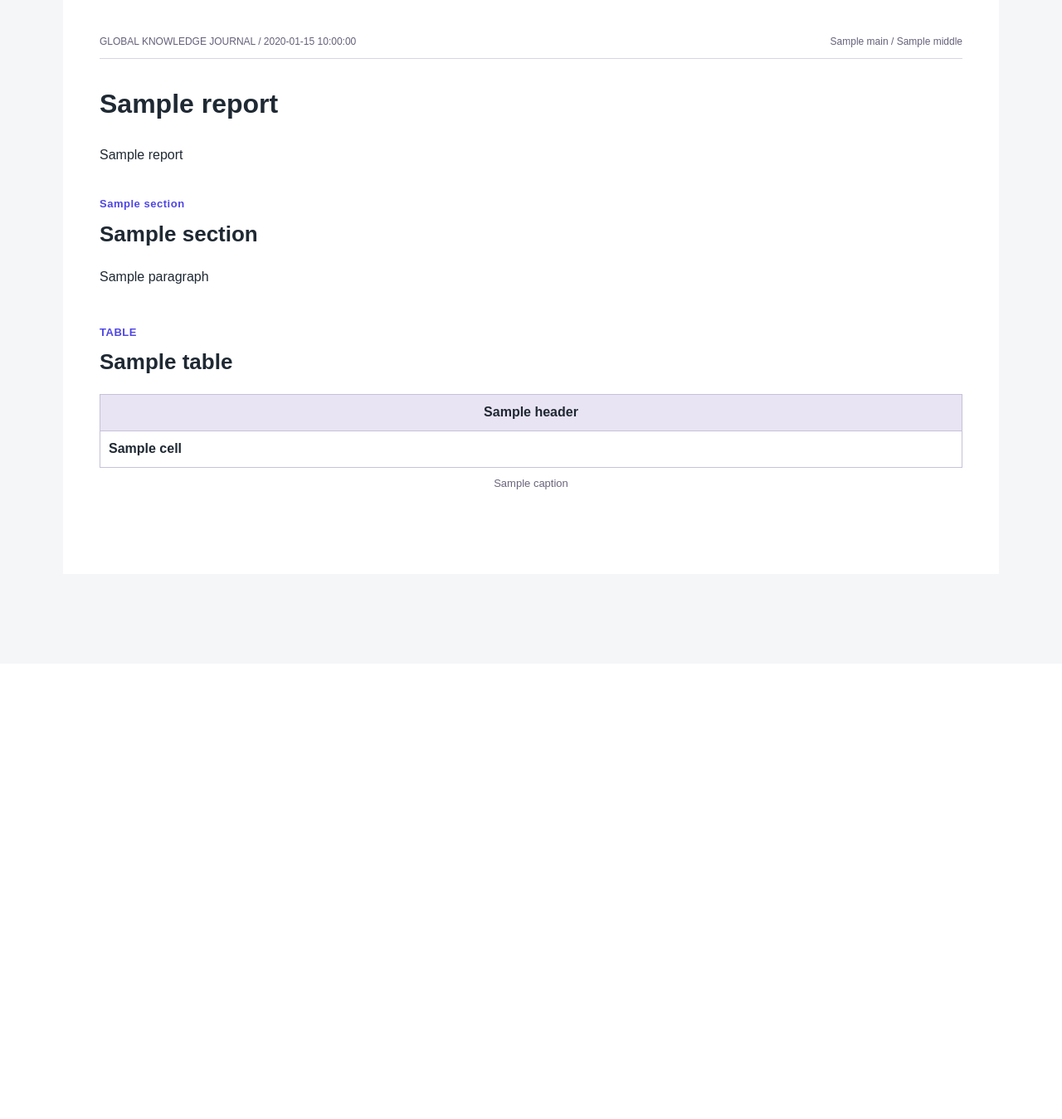
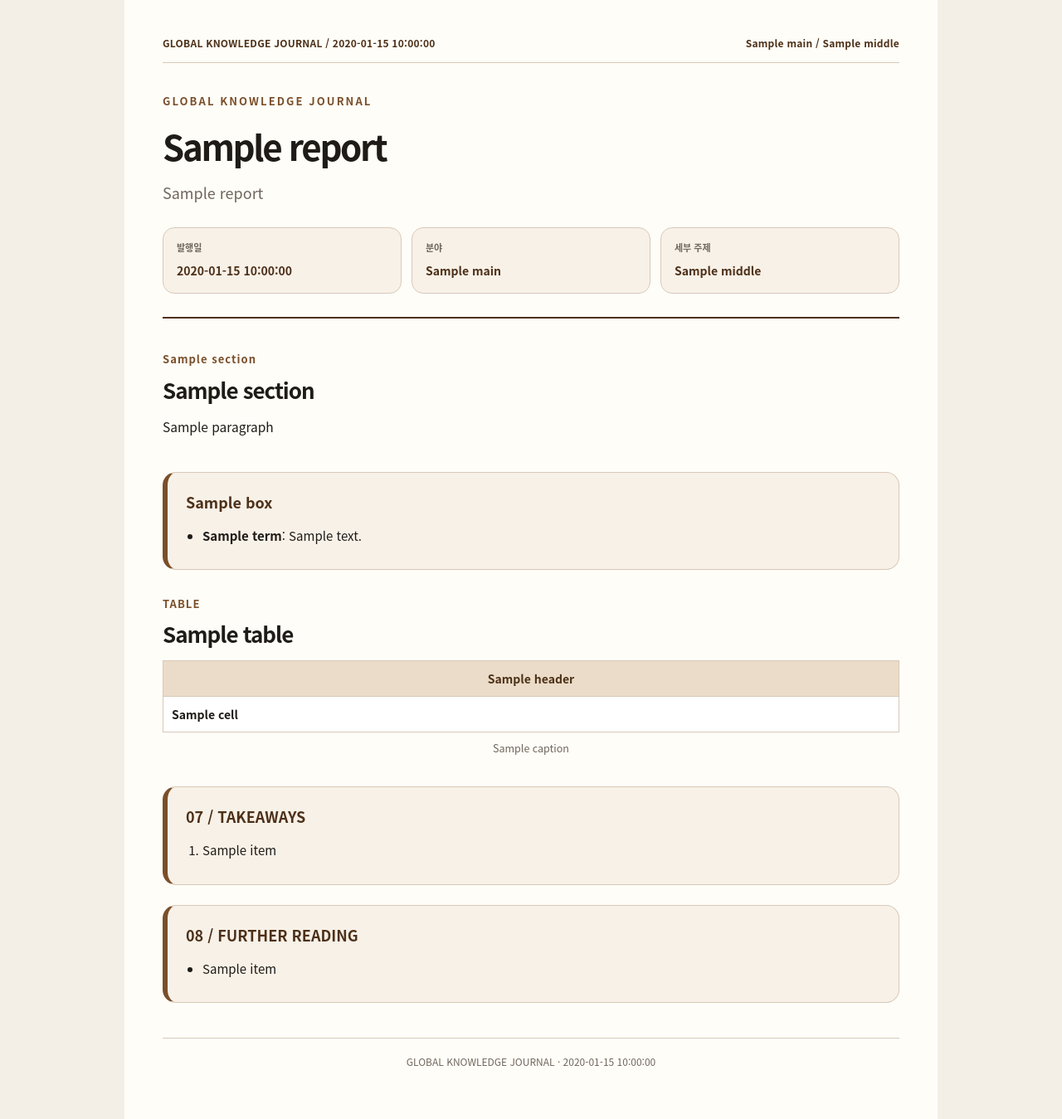
Before and after one commit to jona0214-rgb/global-knowledge-journal, a Python web app: template templates/report.html.j2 in a window 1280 px wide. Shown: the whole page at 83% size. Before the commit the page ends 590 px from the top, so only its background shows below. Run offline with Jinja, Linux system fonts and the light colour scheme; the template is opened without the code that fills it: most values are stand-ins (such as "Sample title", 1, 10 or a date in 2020).

Commit message:
fix: improve report template and korean pdf fonts

```diff
--- a/templates/report.html.j2
+++ b/templates/report.html.j2
@@ -1,57 +1,434 @@
-<!doctype html>
+<!DOCTYPE html>
 <html lang="ko">
 <head>
-<meta charset="utf-8">
-<title>{{ report.date }} {{ report.title }}</title>
+<meta charset="utf-8" />
+<title>{{ report.title }}</title>
+
 <style>
-@page { size: A4; margin: 18mm 18mm 16mm; }
-body { margin: 0; font-family: "Noto Sans KR", "NanumBarunGothic", sans-serif; color: #1f2933; background: #f4f6f8; line-height: 1.68; }
-.report-page { max-width: 1040px; margin: 0 auto; padding: 40px 44px 56px; background: #fff; }
-.header { display:flex; justify-content:space-between; font-size:12px; color:#66607a; border-bottom:1px solid #d9d4e6; padding-bottom:10px; margin-bottom:28px; }
-.section { margin: 34px 0 42px; }
-.section-label { color:#4f46e5; font-weight:800; font-size:13px; letter-spacing:.04em; break-after: avoid; }
-.section-title { font-size: 26px; font-weight:800; margin: 4px 0 16px; break-after: avoid; }
-p { orphans: 2; widows: 2; }
-.keep-together, .table-block, .term-box, .takeaway { break-inside: avoid; page-break-inside: avoid; }
-table { width:100%; border-collapse:collapse; table-layout:fixed; margin-top:8px; }
-th, td { border:1px solid #c7c1d9; padding:8px 10px; vertical-align:top; }
-th { background:#e9e4f4; font-weight:800; }
-th:first-child, td:first-child { width:14%; white-space:nowrap; font-weight:700; }
-.caption { font-size:13px; color:#6b647c; margin-top:8px; text-align:center; }
-@media print { body { background:#fff; } .report-page { padding:0; max-width:none; } }
+@page {
+  size: A4;
+  margin: 16mm 16mm 15mm;
+}
+
+:root {
+  --paper: #fffdf8;
+  --bg: #f3eee6;
+  --ink: #1f1b16;
+  --muted: #6f665c;
+  --line: #d8c9b8;
+  --accent: #7a4f2a;
+  --accent-dark: #4d3018;
+  --soft: #efe2cf;
+  --soft-2: #f8f1e8;
+  --table-head: #eadcc8;
+}
+
+* {
+  box-sizing: border-box;
+}
+
+html,
+body {
+  margin: 0;
+  padding: 0;
+}
+
+body {
+  font-family:
+    "NanumGothic",
+    "Nanum Gothic",
+    "Noto Sans CJK KR",
+    "Noto Sans KR",
+    "Malgun Gothic",
+    "Apple SD Gothic Neo",
+    sans-serif;
+  color: var(--ink);
+  background: var(--bg);
+  line-height: 1.72;
+  word-break: keep-all;
+  overflow-wrap: break-word;
+}
+
+.report-page {
+  max-width: 980px;
+  margin: 0 auto;
+  padding: 42px 46px 58px;
+  background: var(--paper);
+}
+
+.report-header {
+  display: flex;
+  justify-content: space-between;
+  gap: 24px;
+  padding-bottom: 12px;
+  margin-bottom: 34px;
+  border-bottom: 1px solid var(--line);
+  color: var(--accent-dark);
+  font-size: 12px;
+  font-weight: 700;
+  letter-spacing: 0.02em;
+}
+
+.cover {
+  margin-bottom: 38px;
+  padding-bottom: 28px;
+  border-bottom: 2px solid var(--accent-dark);
+}
+
+.journal-label {
+  margin: 0 0 18px;
+  color: var(--accent);
+  font-size: 13px;
+  font-weight: 900;
+  letter-spacing: 0.16em;
+}
+
+h1 {
+  margin: 0;
+  color: var(--ink);
+  font-size: 42px;
+  line-height: 1.18;
+  letter-spacing: -0.055em;
+}
+
+.subtitle {
+  margin: 18px 0 0;
+  color: var(--muted);
+  font-size: 18px;
+  line-height: 1.65;
+}
+
+.meta-grid {
+  display: grid;
+  grid-template-columns: repeat(3, 1fr);
+  gap: 12px;
+  margin-top: 26px;
+}
+
+.meta-item {
+  padding: 14px 16px;
+  background: var(--soft-2);
+  border: 1px solid var(--line);
+  border-radius: 14px;
+}
+
+.meta-label {
+  display: block;
+  margin-bottom: 4px;
+  color: var(--muted);
+  font-size: 11px;
+  font-weight: 800;
+}
+
+.meta-value {
+  color: var(--accent-dark);
+  font-size: 14px;
+  font-weight: 800;
+}
+
+.section {
+  margin: 34px 0 40px;
+}
+
+.section-label {
+  margin-bottom: 8px;
+  color: var(--accent);
+  font-size: 13px;
+  font-weight: 900;
+  letter-spacing: 0.08em;
+  break-after: avoid;
+}
+
+.section-title {
+  margin: 0 0 14px;
+  color: var(--ink);
+  font-size: 26px;
+  line-height: 1.32;
+  letter-spacing: -0.04em;
+  font-weight: 900;
+  break-after: avoid;
+}
+
+p {
+  margin: 0 0 14px;
+  font-size: 15.5px;
+  line-height: 1.78;
+  orphans: 2;
+  widows: 2;
+}
+
+.keep-together,
+.table-block,
+.term-box,
+.takeaway-block,
+.reading-block {
+  break-inside: avoid;
+  page-break-inside: avoid;
+}
+
+.term-box,
+.takeaway-block,
+.reading-block {
+  margin: 24px 0;
+  padding: 20px 22px;
+  background: var(--soft-2);
+  border: 1px solid var(--line);
+  border-left: 6px solid var(--accent);
+  border-radius: 16px;
+}
+
+.box-title {
+  margin: 0 0 12px;
+  color: var(--accent-dark);
+  font-size: 18px;
+  font-weight: 900;
+}
+
+ul,
+ol {
+  margin: 8px 0 0;
+  padding-left: 20px;
+}
+
+li {
+  margin: 8px 0;
+  font-size: 15px;
+  line-height: 1.7;
+}
+
+.table-block {
+  margin: 30px 0 36px;
+}
+
+table {
+  width: 100%;
+  border-collapse: collapse;
+  table-layout: fixed;
+  margin-top: 10px;
+  background: #fff;
+  font-size: 14px;
+}
+
+th,
+td {
+  border: 1px solid var(--line);
+  padding: 9px 10px;
+  vertical-align: top;
+}
+
+th {
+  background: var(--table-head);
+  color: var(--accent-dark);
+  font-weight: 900;
+}
+
+th:first-child,
+td:first-child {
+  width: 14%;
+  white-space: nowrap;
+  font-weight: 800;
+}
+
+.caption {
+  margin-top: 8px;
+  color: var(--muted);
+  font-size: 12.5px;
+  text-align: center;
+}
+
+.footer-note {
+  margin-top: 42px;
+  padding-top: 18px;
+  border-top: 1px solid var(--line);
+  color: var(--muted);
+  font-size: 12px;
+  text-align: center;
+}
+
+@media print {
+  body {
+    background: #fff;
+  }
+
+  .report-page {
+    max-width: none;
+    padding: 0;
+    background: #fff;
+  }
+
+  h1 {
+    font-size: 34px;
+  }
+
+  .section {
+    margin: 28px 0 34px;
+  }
+
+  .section-title {
+    font-size: 22px;
+  }
+
+  p {
+    font-size: 13.8px;
+  }
+
+  li {
+    font-size: 13.5px;
+  }
+
+  table {
+    font-size: 12.5px;
+  }
+}
 </style>
 </head>
+
 <body>
 <main class="report-page">
-  <div class="header"><div>GLOBAL KNOWLEDGE JOURNAL / {{ report.date }}</div><div>{{ report.category.main }} / {{ report.category.middle }}</div></div>
-  <h1>{{ report.title }}</h1>
-  <p class="subtitle">{{ report.subtitle }}</p>
+  <header class="report-header">
+    <div>GLOBAL KNOWLEDGE JOURNAL / {{ report.date }}</div>
+    <div>{{ report.category.main }} / {{ report.category.middle }}</div>
+  </header>
+
+  <section class="cover keep-together">
+    <p class="journal-label">GLOBAL KNOWLEDGE JOURNAL</p>
+    <h1>{{ report.title }}</h1>
+    <p class="subtitle">{{ report.subtitle }}</p>
+
+    <div class="meta-grid">
+      <div class="meta-item">
+        <span class="meta-label">발행일</span>
+        <span class="meta-value">{{ report.date }}</span>
+      </div>
+      <div class="meta-item">
+        <span class="meta-label">분야</span>
+        <span class="meta-value">{{ report.category.main }}</span>
+      </div>
+      <div class="meta-item">
+        <span class="meta-label">세부 주제</span>
+        <span class="meta-value">{{ report.category.middle }}</span>
+      </div>
+    </div>
+  </section>
 
   {% for section in report.sections %}
   {% set section_text = (section.label ~ ' ' ~ section.title) %}
   {% if 'PROJECT DB' not in section_text and '주제 DB' not in section_text and '운영 메모' not in section_text and '다음 회차 후보' not in section_text and '후보 우선순위' not in section_text and '반복 회피' not in section_text and '다양성 확보' not in section_text %}
   <section class="section">
     <div class="section-label">{{ section.label }}</div>
-    <div class="section-title">{{ section.title }}</div>
-    {% for paragraph in section.body %}<p>{{ paragraph }}</p>{% endfor %}
+    <h2 class="section-title">{{ section.title }}</h2>
+    {% for paragraph in section.body %}
+    <p>{{ paragraph }}</p>
+    {% endfor %}
   </section>
   {% endif %}
   {% endfor %}
 
+  {% if report.term_boxes is defined %}
+  {% for box in report.term_boxes %}
+  <section class="term-box keep-together">
+    <h2 class="box-title">{{ box.title }}</h2>
+    {% if box.items is defined %}
+    <ul>
+      {% for item in box.items %}
+      <li>
+        {% if item.term is defined %}
+        <strong>{{ item.term }}</strong>: {{ item.description }}
+        {% else %}
+        {{ item }}
+        {% endif %}
+      </li>
+      {% endfor %}
+    </ul>
+    {% elif box.body is defined %}
+    {% for paragraph in box.body %}
+    <p>{{ paragraph }}</p>
+    {% endfor %}
+    {% endif %}
+  </section>
+  {% endfor %}
+  {% endif %}
+
   {% for table in report.tables %}
   {% set table_text = table.title %}
   {% if 'PROJECT DB' not in table_text and '주제 DB' not in table_text and '운영 메모' not in table_text and '다음 회차 후보' not in table_text and '후보 우선순위' not in table_text and '반복 회피' not in table_text and '다양성 확보' not in table_text %}
-  <div class="section table-block keep-together">
+  <section class="table-block keep-together">
     <div class="section-label">TABLE</div>
-    <div class="section-title">{{ table.title }}</div>
+    <h2 class="section-title">{{ table.title }}</h2>
     <table>
-      <thead><tr>{% for header in table.headers %}<th>{{ header }}</th>{% endfor %}</tr></thead>
-      <tbody>{% for row in table.rows %}<tr>{% for cell in row %}<td>{{ cell }}</td>{% endfor %}</tr>{% endfor %}</tbody>
+      <thead>
+        <tr>
+          {% for header in table.headers %}
+          <th>{{ header }}</th>
+          {% endfor %}
+        </tr>
+      </thead>
+      <tbody>
+        {% for row in table.rows %}
+        <tr>
+          {% for cell in row %}
+          <td>{{ cell }}</td>
+          {% endfor %}
+        </tr>
+        {% endfor %}
+      </tbody>
     </table>
     <div class="caption">{{ table.caption }}</div>
-  </div>
+  </section>
   {% endif %}
   {% endfor %}
+
+  {% if report.takeaways is defined %}
+  <section class="takeaway-block keep-together">
+    <h2 class="box-title">07 / TAKEAWAYS</h2>
+    <ol>
+      {% for item in report.takeaways %}
+      <li>
+        {% if item is mapping %}
+          {% if item.title is defined and item.body is defined %}
+            <strong>{{ item.title }}</strong>: {{ item.body }}
+          {% elif item.title is defined %}
+            <strong>{{ item.title }}</strong>
+          {% elif item.body is defined %}
+            {{ item.body }}
+          {% else %}
+            {{ item }}
+          {% endif %}
+        {% else %}
+          {{ item }}
+        {% endif %}
+      </li>
+      {% endfor %}
+    </ol>
+  </section>
+  {% endif %}
+
+  {% if report.further_reading is defined %}
+  <section class="reading-block keep-together">
+    <h2 class="box-title">08 / FURTHER READING</h2>
+    <ul>
+      {% for item in report.further_reading %}
+      <li>
+        {% if item is mapping %}
+          {% if item.title is defined %}
+            <strong>{{ item.title }}</strong>{% if item.author is defined %} — {{ item.author }}{% endif %}
+          {% elif item.body is defined %}
+            {{ item.body }}
+          {% else %}
+            {{ item }}
+          {% endif %}
+        {% else %}
+          {{ item }}
+        {% endif %}
+      </li>
+      {% endfor %}
+    </ul>
+  </section>
+  {% endif %}
+
+  <footer class="footer-note">
+    GLOBAL KNOWLEDGE JOURNAL · {{ report.date }}
+  </footer>
 </main>
 </body>
 </html>
```
Also changed, not shown: .github/workflows/daily-report.yml.
